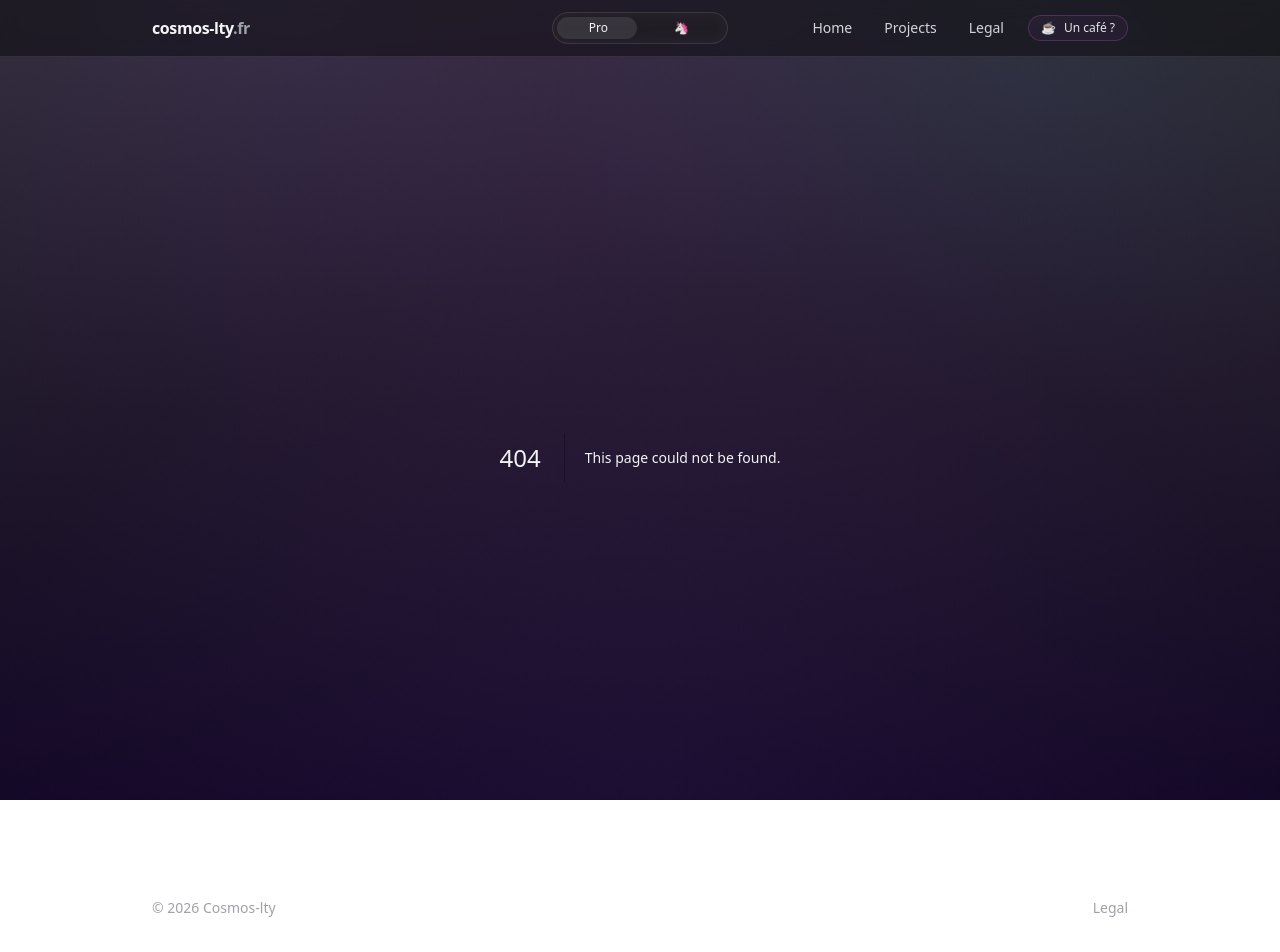
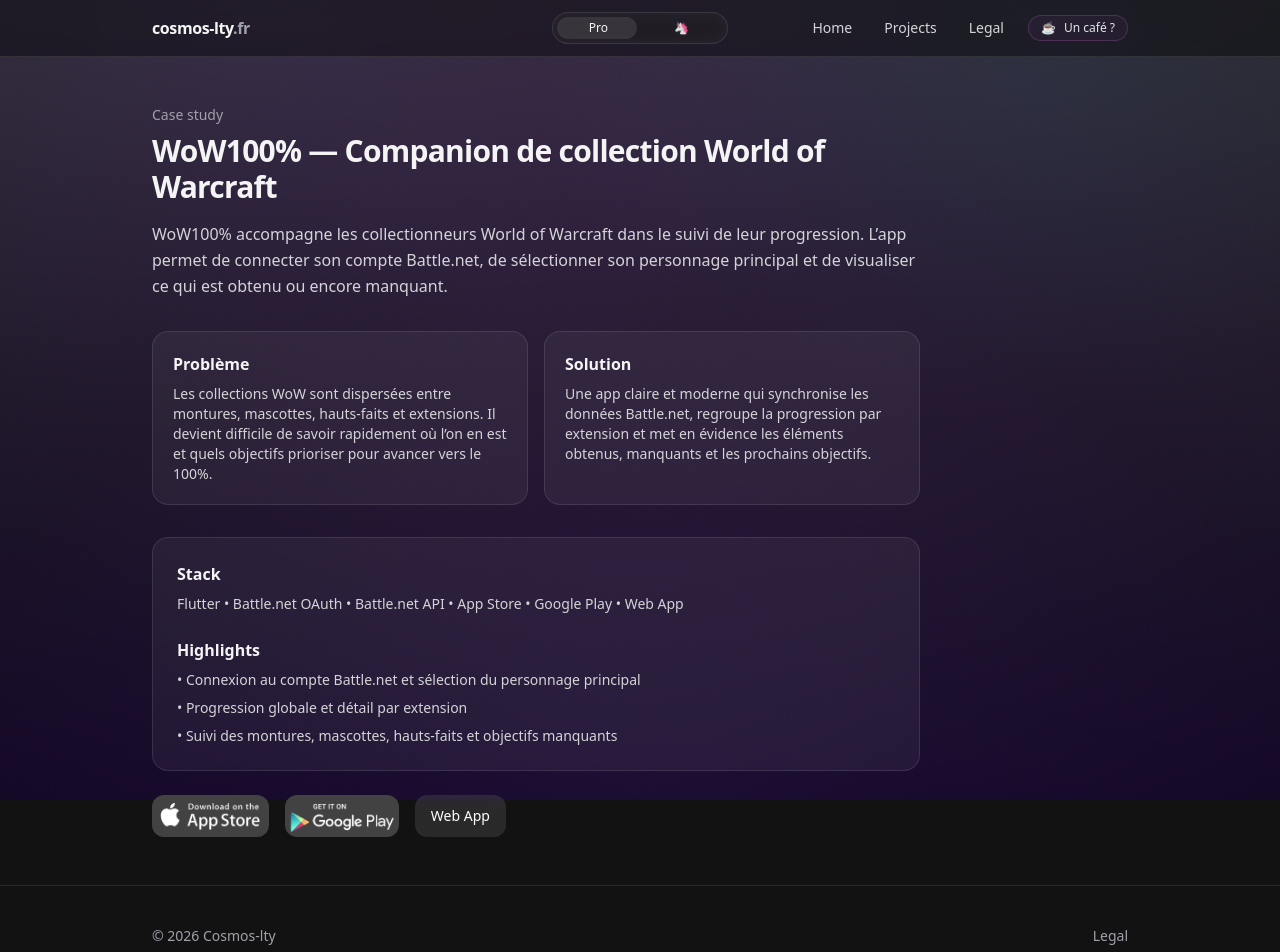
Before and after one commit to Laetitia-Bara/Portfolio, a Next.js app: page /projects/wow100 in a window 1280 px wide. Before the commit this address had no page. Shown: the top 952 px of the page. Built offline with nearby package versions, Linux system fonts and the light colour scheme.

Commit message:
add WoW100% project

```diff
--- /dev/null
+++ b/src/app/projects/wow100/page.tsx
@@ -0,0 +1,97 @@
+import Container from "../../../components/Container";
+import Image from "next/image";
+
+export default function Wow100CaseStudy() {
+  return (
+    <section className="py-12">
+      <Container>
+        <div className="max-w-3xl">
+          <p className="text-sm text-zinc-400">Case study</p>
+          <h1 className="mt-2 text-3xl font-semibold tracking-tight">
+            WoW100% — Companion de collection World of Warcraft
+          </h1>
+          <p className="mt-4 text-zinc-300 leading-relaxed">
+            WoW100% accompagne les collectionneurs World of Warcraft dans le suivi de leur
+            progression. L’app permet de connecter son compte Battle.net, de sélectionner son
+            personnage principal et de visualiser ce qui est obtenu ou encore manquant.
+          </p>
+
+          <div className="mt-8 grid gap-4 sm:grid-cols-2">
+            <div className="rounded-2xl border border-white/10 bg-white/5 p-5">
+              <h2 className="text-base font-semibold">Problème</h2>
+              <p className="mt-2 text-sm text-zinc-300">
+                Les collections WoW sont dispersées entre montures, mascottes, hauts-faits et
+                extensions. Il devient difficile de savoir rapidement où l’on en est et quels
+                objectifs prioriser pour avancer vers le 100%.
+              </p>
+            </div>
+
+            <div className="rounded-2xl border border-white/10 bg-white/5 p-5">
+              <h2 className="text-base font-semibold">Solution</h2>
+              <p className="mt-2 text-sm text-zinc-300">
+                Une app claire et moderne qui synchronise les données Battle.net, regroupe la
+                progression par extension et met en évidence les éléments obtenus, manquants et les
+                prochains objectifs.
+              </p>
+            </div>
+          </div>
+
+          <div className="mt-8 rounded-2xl border border-white/10 bg-white/5 p-6">
+            <h2 className="text-base font-semibold">Stack</h2>
+            <p className="mt-2 text-sm text-zinc-300">
+              Flutter • Battle.net OAuth • Battle.net API • App Store • Google Play • Web App
+            </p>
+
+            <h2 className="mt-6 text-base font-semibold">Highlights</h2>
+            <ul className="mt-2 space-y-2 text-sm text-zinc-300">
+              <li>• Connexion au compte Battle.net et sélection du personnage principal</li>
+              <li>• Progression globale et détail par extension</li>
+              <li>• Suivi des montures, mascottes, hauts-faits et objectifs manquants</li>
+            </ul>
+          </div>
+
+          <div className="mt-6 flex flex-wrap items-center gap-4">
+            <a
+              href="https://apps.apple.com/fr/app/wow100/id6778885180?uo=4"
+              target="_blank"
+              rel="noopener noreferrer"
+              className="store-badge rounded-xl overflow-hidden transition hover:scale-105"
+            >
+              <Image
+                src="/stores/apple.png"
+                alt="Download on the App Store"
+                width={140}
+                height={42}
+                className="h-[42px] w-auto"
+              />
+            </a>
+
+            <a
+              href="https://play.google.com/store/apps/details?id=fr.cosmoslty.wow100"
+              target="_blank"
+              rel="noopener noreferrer"
+              className="store-badge rounded-xl overflow-hidden transition hover:scale-105"
+            >
+              <Image
+                src="/stores/google.png"
+                alt="Get it on Google Play"
+                width={160}
+                height={48}
+                className="h-[42px] w-auto"
+              />
+            </a>
+
+            <a
+              href="https://wow100.cosmos-lty.fr"
+              target="_blank"
+              rel="noopener noreferrer"
+              className="flex h-[42px] items-center gap-3 rounded-xl bg-white/10 px-4 text-sm text-white backdrop-blur transition hover:scale-105 hover:bg-white/20"
+            >
+              <span className="font-medium">Web App</span>
+            </a>
+          </div>
+        </div>
+      </Container>
+    </section>
+  );
+}
--- a/src/data/projects.ts
+++ b/src/data/projects.ts
@@ -47,6 +47,27 @@
     links: [
       { label: "Case study", href: "/projects/lofy" },
       { variant: "webapp", href: "https://lofy.cosmos-lty.fr" },
+    ],
+  },
+
+  {
+    slug: "wow100",
+    name: "WoW100% – Companion de collection WoW",
+    badge: "Production",
+    icon: "/projects/wow100.jpg",
+    headline:
+      "Une app mobile et web pour suivre sa progression World of Warcraft : montures, mascottes, hauts-faits et objectifs par extension.",
+    stack: ["Flutter", "Battle.net OAuth", "Battle.net API", "Web App", "App Store"],
+    features: [
+      "Connexion Battle.net et synchronisation du personnage principal",
+      "Tracking de progression globale et détaillée par extension",
+      "Vue des éléments obtenus / manquants pour viser le 100%",
+    ],
+    links: [
+      { label: "Case study", href: "/projects/wow100" },
+      { label: "App Store", href: "https://apps.apple.com/fr/app/wow100/id6778885180?uo=4" },
+      { label: "Google Play", href: "https://play.google.com/store/apps/details?id=fr.cosmoslty.wow100" },
+      { variant: "webapp", href: "https://wow100.cosmos-lty.fr" },
     ],
   },
 
```
Also changed, not shown: public/icone.png (added), public/projects/wow100.jpg (added).
